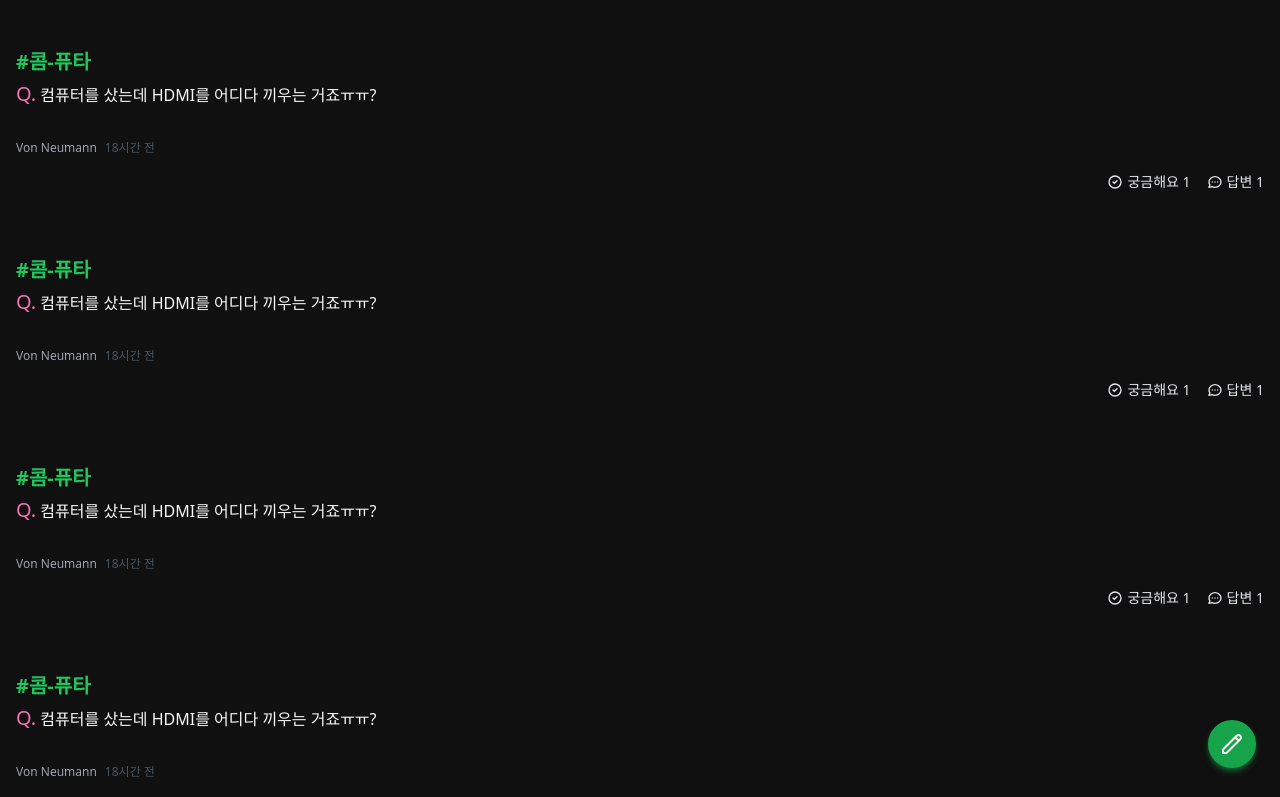
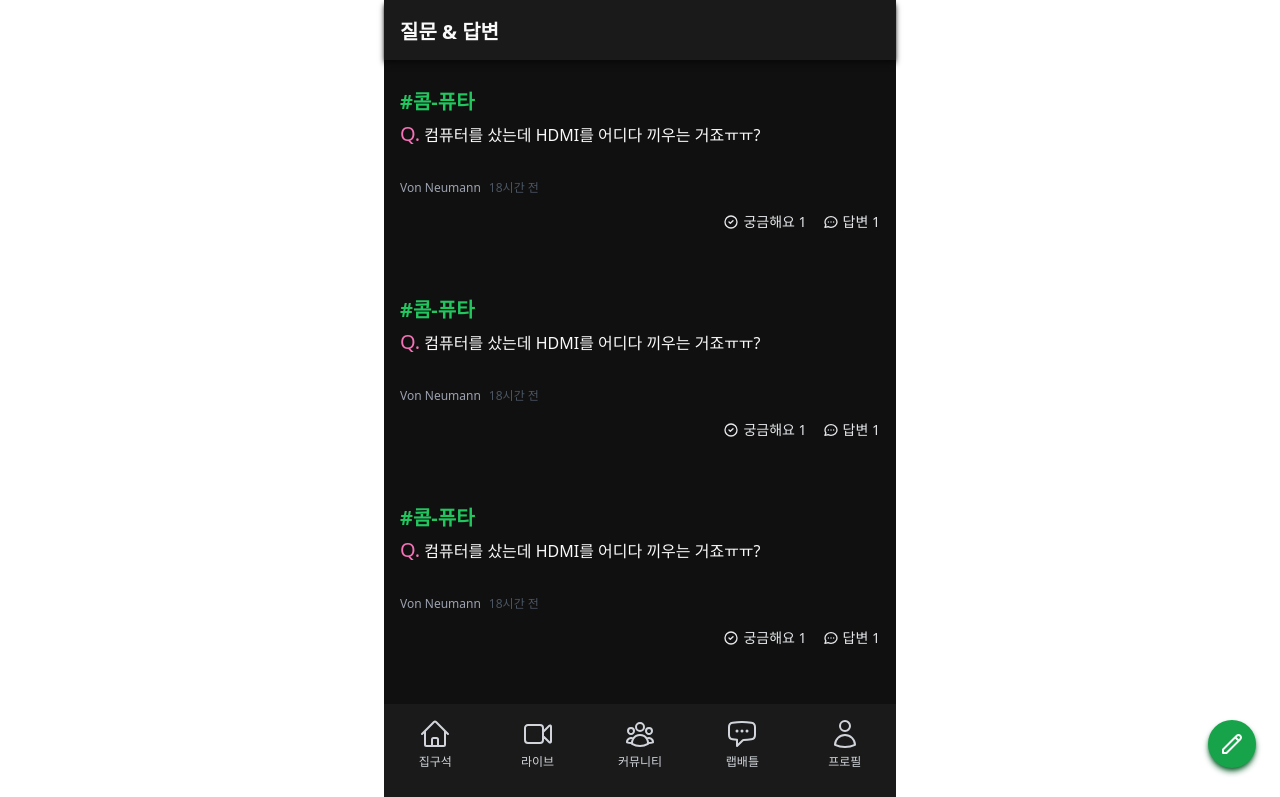
Before and after one commit to yyb02006/NextPractice, a Next.js app: page /communities in a window 1280 px wide. Shown: the top 797 px of the page. Built offline with nearby package versions, Linux system fonts and the light colour scheme; a web font is replaced by a local one.

Commit message:
Layout컴포넌트 마크업, CSS작성, 전역 네비게이션 적용

```diff
--- /dev/null
+++ b/src/components/layout.tsx
@@ -0,0 +1,154 @@
+import { clsNm } from '@/libs/utils';
+import Link from 'next/link';
+import { useRouter } from 'next/router';
+import React from 'react';
+
+interface LayoutProps {
+	title?: string;
+	canGoBack?: boolean;
+	hasTabBar?: boolean;
+	children: React.ReactNode;
+}
+
+export default function Layout({
+	title,
+	canGoBack,
+	hasTabBar,
+	children,
+}: LayoutProps) {
+	const router = useRouter();
+	const onClick = () => {
+		router.back();
+	};
+
+	return (
+		<div className='bg-[#101010] relative'>
+			<div className='fixed max-w-lg px-4 h-[60px] bg-[#1a1a1a] shadow-md shadow-[#0a0a0a] w-full text-[20px] text-[#fafafa] font-bold font-GmarketSans top-0 flex items-center'>
+				{canGoBack ? (
+					<button
+						onClick={onClick}
+						className='text-3xl relative -left-[6px] mr-4 flex justify-center items-center'
+					>
+						<svg
+							xmlns='http://www.w3.org/2000/svg'
+							fill='none'
+							viewBox='0 0 24 24'
+							strokeWidth={2}
+							stroke='currentColor'
+							className='w-6 h-6'
+						>
+							<path
+								strokeLinecap='round'
+								strokeLinejoin='round'
+								d='M15.75 19.5L8.25 12l7.5-7.5'
+							/>
+						</svg>
+					</button>
+				) : null}
+				{title ? <span className='relative top-[2px]'>{title}</span> : null}
+			</div>
+			<div className={clsNm('pt-10', hasTabBar ? 'pb-32' : '')}>{children}</div>
+			{hasTabBar ? (
+				<nav className='fixed flex pb-4 h-24 justify-around items-center bottom-0 w-full max-w-lg bg-[#1a1a1a] sha'>
+					<Link href='/'>
+						<div className='flex flex-col items-center text-gray-300 space-y-1 w-16'>
+							<svg
+								xmlns='http://www.w3.org/2000/svg'
+								fill='none'
+								viewBox='0 0 24 24'
+								strokeWidth={1.5}
+								stroke='currentColor'
+								className='w-8 h-8'
+							>
+								<path
+									strokeLinecap='round'
+									strokeLinejoin='round'
+									d='M2.25 12l8.954-8.955c.44-.439 1.152-.439 1.591 0L21.75 12M4.5 9.75v10.125c0 .621.504 1.125 1.125 1.125H9.75v-4.875c0-.621.504-1.125 1.125-1.125h2.25c.621 0 1.125.504 1.125 1.125V21h4.125c.621 0 1.125-.504 1.125-1.125V9.75M8.25 21h8.25'
+								/>
+							</svg>
+							<span className='text-xs font-medium'>집구석</span>
+						</div>
+					</Link>
+					<Link href='/live-streams'>
+						<div className='flex flex-col items-center text-gray-300 space-y-1 w-16'>
+							<svg
+								xmlns='http://www.w3.org/2000/svg'
+								fill='none'
+								viewBox='0 0 24 24'
+								strokeWidth={1.5}
+								stroke='currentColor'
+								className='w-8 h-8'
+							>
+								<path
+									strokeLinecap='round'
+									d='M15.75 10.5l4.72-4.72a.75.75 0 011.28.53v11.38a.75.75 0 01-1.28.53l-4.72-4.72M4.5 18.75h9a2.25 2.25 0 002.25-2.25v-9a2.25 2.25 0 00-2.25-2.25h-9A2.25 2.25 0 002.25 7.5v9a2.25 2.25 0 002.25 2.25z'
+								/>
+							</svg>
+							<span className='text-xs font-medium'>라이브</span>
+						</div>
+					</Link>
+					<Link href='communities'>
+						<div className='flex flex-col items-center text-gray-300 space-y-1 w-16'>
+							<svg
+								xmlns='http://www.w3.org/2000/svg'
+								fill='none'
+								viewBox='0 0 24 24'
+								strokeWidth={1.5}
+								stroke='currentColor'
+								className='w-8 h-8'
+							>
+								<path
+									strokeLinecap='round'
+									strokeLinejoin='round'
+									d='M18 18.72a9.094 9.094 0 003.741-.479 3 3 0 00-4.682-2.72m.94 3.198l.001.031c0 .225-.012.447-.037.666A11.944 11.944 0 0112 21c-2.17 0-4.207-.576-5.963-1.584A6.062 6.062 0 016 18.719m12 0a5.971 5.971 0 00-.941-3.197m0 0A5.995 5.995 0 0012 12.75a5.995 5.995 0 00-5.058 2.772m0 0a3 3 0 00-4.681 2.72 8.986 8.986 0 003.74.477m.94-3.197a5.971 5.971 0 00-.94 3.197M15 6.75a3 3 0 11-6 0 3 3 0 016 0zm6 3a2.25 2.25 0 11-4.5 0 2.25 2.25 0 014.5 0zm-13.5 0a2.25 2.25 0 11-4.5 0 2.25 2.25 0 014.5 0z'
+								/>
+							</svg>
+							<span className='text-xs font-medium'>커뮤니티</span>
+						</div>
+					</Link>
+					<Link href='/chats'>
+						<div className='flex flex-col items-center text-gray-300 space-y-1 w-16'>
+							<svg
+								xmlns='http://www.w3.org/2000/svg'
+								fill='none'
+								viewBox='0 0 24 24'
+								strokeWidth={1.5}
+								stroke='currentColor'
+								className='w-8 h-8'
+							>
+								<path
+									strokeLinecap='round'
+									strokeLinejoin='round'
+									d='M8.625 9.75a.375.375 0 11-.75 0 .375.375 0 01.75 0zm0 0H8.25m4.125 0a.375.375 0 11-.75 0 .375.375 0 01.75 0zm0 0H12m4.125 0a.375.375 0 11-.75 0 .375.375 0 01.75 0zm0 0h-.375m-13.5 3.01c0 1.6 1.123 2.994 2.707 3.227 1.087.16 2.185.283 3.293.369V21l4.184-4.183a1.14 1.14 0 01.778-.332 48.294 48.294 0 005.83-.498c1.585-.233 2.708-1.626 2.708-3.228V6.741c0-1.602-1.123-2.995-2.707-3.228A48.394 48.394 0 0012 3c-2.392 0-4.744.175-7.043.513C3.373 3.746 2.25 5.14 2.25 6.741v6.018z'
+								/>
+							</svg>
+							<span className='text-xs font-medium'>랩배틀</span>
+						</div>
+					</Link>
+					<Link href='/profiles'>
+						<div className='flex flex-col items-center text-gray-300 space-y-1 w-16'>
+							<svg
+								xmlns='http://www.w3.org/2000/svg'
+								fill='none'
+								viewBox='0 0 24 24'
+								strokeWidth={1.5}
+								stroke='currentColor'
+								className='w-8 h-8'
+							>
+								<path
+									strokeLinecap='round'
+									strokeLinejoin='round'
+									d='M15.75 6a3.75 3.75 0 11-7.5 0 3.75 3.75 0 017.5 0zM4.501 20.118a7.5 7.5 0 0114.998 0A17.933 17.933 0 0112 21.75c-2.676 0-5.216-.584-7.499-1.632z'
+								/>
+							</svg>
+							<span className='text-xs font-medium'>프로필</span>
+						</div>
+					</Link>
+				</nav>
+			) : (
+				''
+			)}
+			;
+		</div>
+	);
+}
--- /dev/null
+++ b/src/libs/utils.ts
@@ -0,0 +1,3 @@
+export function clsNm(...classname: string[]) {
+	return classname.join(' ');
+}
--- a/src/pages/_app.tsx
+++ b/src/pages/_app.tsx
@@ -15,7 +15,7 @@ function clsNm(...classname: string[]) {
 
 export default function App({ Component, pageProps }: AppProps) {
 	return (
-		<main className={clsNm(roboto.variable)}>
+		<main className={clsNm(roboto.variable) + `w-full max-w-lg mx-auto`}>
 			<Component {...pageProps} />
 		</main>
 	);
--- a/src/pages/chats/index.tsx
+++ b/src/pages/chats/index.tsx
@@ -1,10 +1,12 @@
+import Layout from '@/components/layout';
 import type { NextPage } from 'next';
 
 const chat: NextPage = () => {
 	return (
-		<div className='bg-[#101010] text-[#fafafa] h-full min-h-screen font-SCoreDream py-12'>
+		<Layout title='키보드 배틀' hasTabBar={true}>
+			<div className='bg-[#101010] text-[#fafafa] h-full min-h-screen font-SCoreDream py-12 space-y-4'>
 				{[1, 2, 3, 4, 5, 6, 7, 8, 9].map((arr, i) => (
-				<div key={i} className='flex items-center gap-2 mt-4 bg-[#1a1a1a] p-4'>
+					<div key={i} className='flex items-center gap-2 bg-[#1a1a1a] p-4'>
 						<div className='bg-pink-400 w-12 aspect-square rounded-md' />
 						<div>
 							<p className='font-medium text-base text-gray-200'>Steve Jebs</p>
@@ -15,6 +17,7 @@ const chat: NextPage = () => {
 					</div>
 				))}
 			</div>
+		</Layout>
 	);
 };
 
--- a/src/pages/communities/index.tsx
+++ b/src/pages/communities/index.tsx
@@ -1,7 +1,9 @@
+import Layout from '@/components/layout';
 import type { NextPage } from 'next';
 
 const Community: NextPage = () => {
 	return (
+		<Layout title='질문 & 답변' hasTabBar={true}>
 			<div className='bg-[#101010] text-[#fafafa] h-full min-h-screen font-SCoreDream px-4 py-12 space-y-16'>
 				{[1, 1, 1, 1, 1, 1, 1].map((arr, i) => (
 					<div key={i} className='flex flex-col'>
@@ -71,6 +73,7 @@ const Community: NextPage = () => {
 					</svg>
 				</button>
 			</div>
+		</Layout>
 	);
 };
 
--- a/src/pages/enter.tsx
+++ b/src/pages/enter.tsx
@@ -1,8 +1,5 @@
 import { useState } from 'react';
-
-function clsNm(...classname: string[]) {
-	return classname.join(' ');
-}
+import { clsNm } from '@/libs/utils';
 
 export default function Enter() {
 	const [method, setMethod] = useState<'email' | 'phone'>('email');
--- a/src/pages/index.tsx
+++ b/src/pages/index.tsx
@@ -1,7 +1,9 @@
+import Layout from '@/components/layout';
 import type { NextPage } from 'next';
 
 const Home: NextPage = () => {
 	return (
+		<Layout title='집구석' hasTabBar={true}>
 			<div className='bg-[#101010] text-[#fafafa] h-full font-Roboto pt-12 px-4 space-y-4'>
 				{[1, 1, 1, 1, 1, 1, 1, 1, 1, 1, 1, 1].map((_, i) => (
 					<div key={i} className='flex flex-col'>
@@ -75,6 +77,7 @@ const Home: NextPage = () => {
 					</svg>
 				</button>
 			</div>
+		</Layout>
 	);
 };
 
--- a/src/pages/live-streams/index.tsx
+++ b/src/pages/live-streams/index.tsx
@@ -1,13 +1,16 @@
+import Layout from '@/components/layout';
 import type { NextPage } from 'next';
 
 const Live: NextPage = () => {
 	return (
+		<Layout title='라이브 커머스' hasTabBar={true}>
 			<div className='bg-[#101010] text-[#fafafa] h-full min-h-screen font-SCoreDream px-4 py-12 space-y-6'>
 				{[1, 2, 3, 4, 5, 6].map((arr, i) => (
 					<div key={i}>
 						<div className='w-full bg-indigo-500 aspect-video rounded-sm'></div>
 						<h3 className='mt-2 font-medium text-gray-200 text-sm'>
-						<span className='text-green-500'>우리</span> 스마트폰이 달라졌어요!
+							<span className='text-green-500'>우리</span> 스마트폰이
+							달라졌어요!
 						</h3>
 					</div>
 				))}
@@ -27,6 +30,7 @@ const Live: NextPage = () => {
 					</svg>
 				</button>
 			</div>
+		</Layout>
 	);
 };
 
--- a/src/pages/profiles/index.tsx
+++ b/src/pages/profiles/index.tsx
@@ -1,7 +1,9 @@
 import type { NextPage } from 'next';
+import Layout from '@/components/layout';
 
 const Profile: NextPage = () => {
 	return (
+		<Layout title='프로필' hasTabBar={true}>
 			<div className='bg-[#101010] text-[#fafafa] h-full min-h-screen font-SCoreDream px-4 py-12'>
 				<div className='flex items-center gap-2 mt-4'>
 					<div className='bg-pink-400 w-12 aspect-square rounded-md' />
@@ -143,13 +145,14 @@ const Profile: NextPage = () => {
 							Normally, both your asses would be dead as fucking fried chicken,
 							but you happen to pull this shit while I&apos;m in a transitional
 							period so I don&apos;t wanna kill you, I wanna help you. But I
-						can&apos;t give you this case, it don&apos;t belong to me. Besides,
-						I&apos;ve already been through too much shit this morning over this
-						case to hand it over to your dumb ass.
+							can&apos;t give you this case, it don&apos;t belong to me.
+							Besides, I&apos;ve already been through too much shit this morning
+							over this case to hand it over to your dumb ass.
 						</p>
 					</div>
 				</div>
 			</div>
+		</Layout>
 	);
 };
 
```
Also changed, not shown: src/pages/details/[id].tsx (+10 -9 lines). Lines whose indentation alone changed are shown as unchanged.
